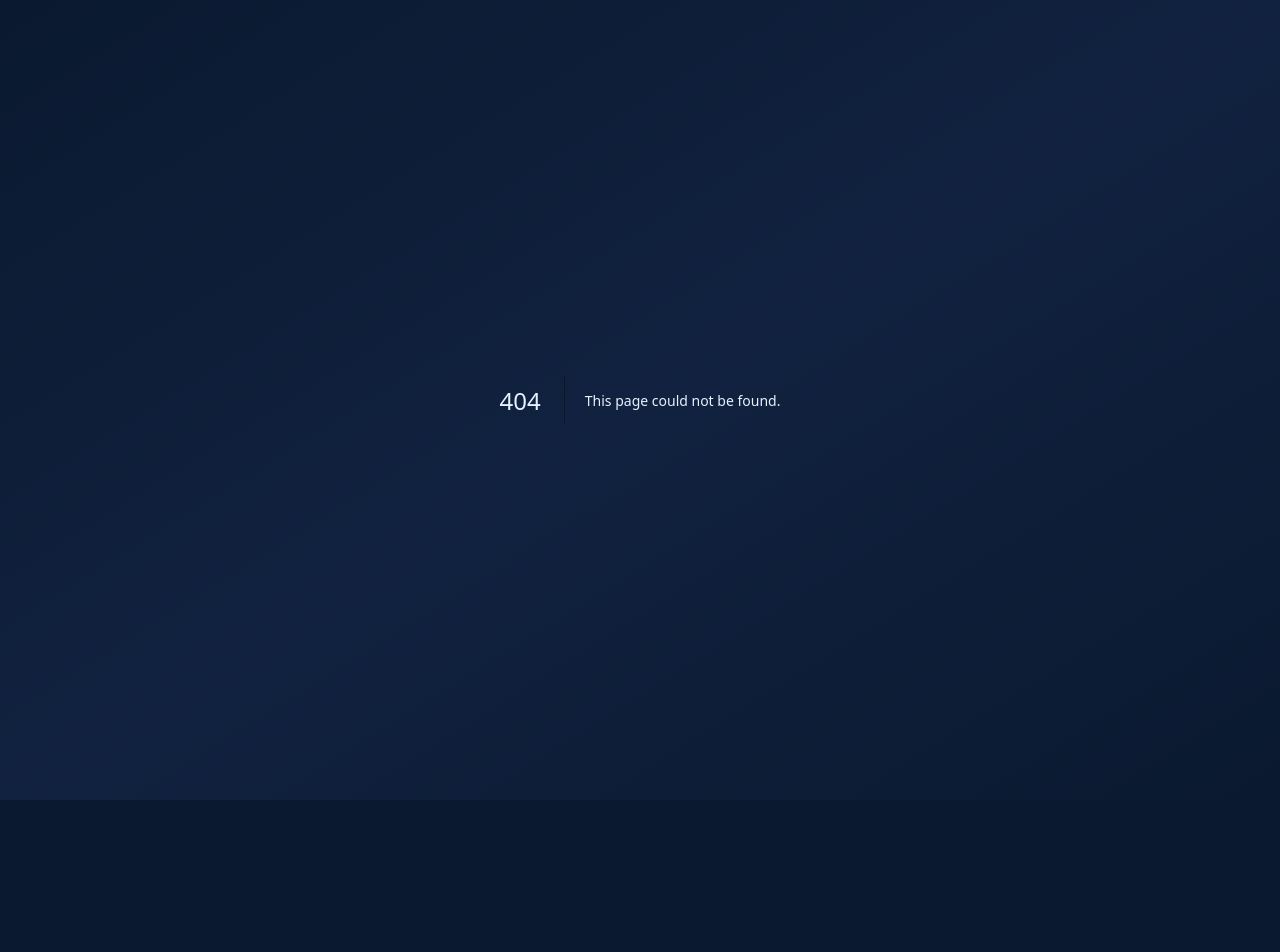
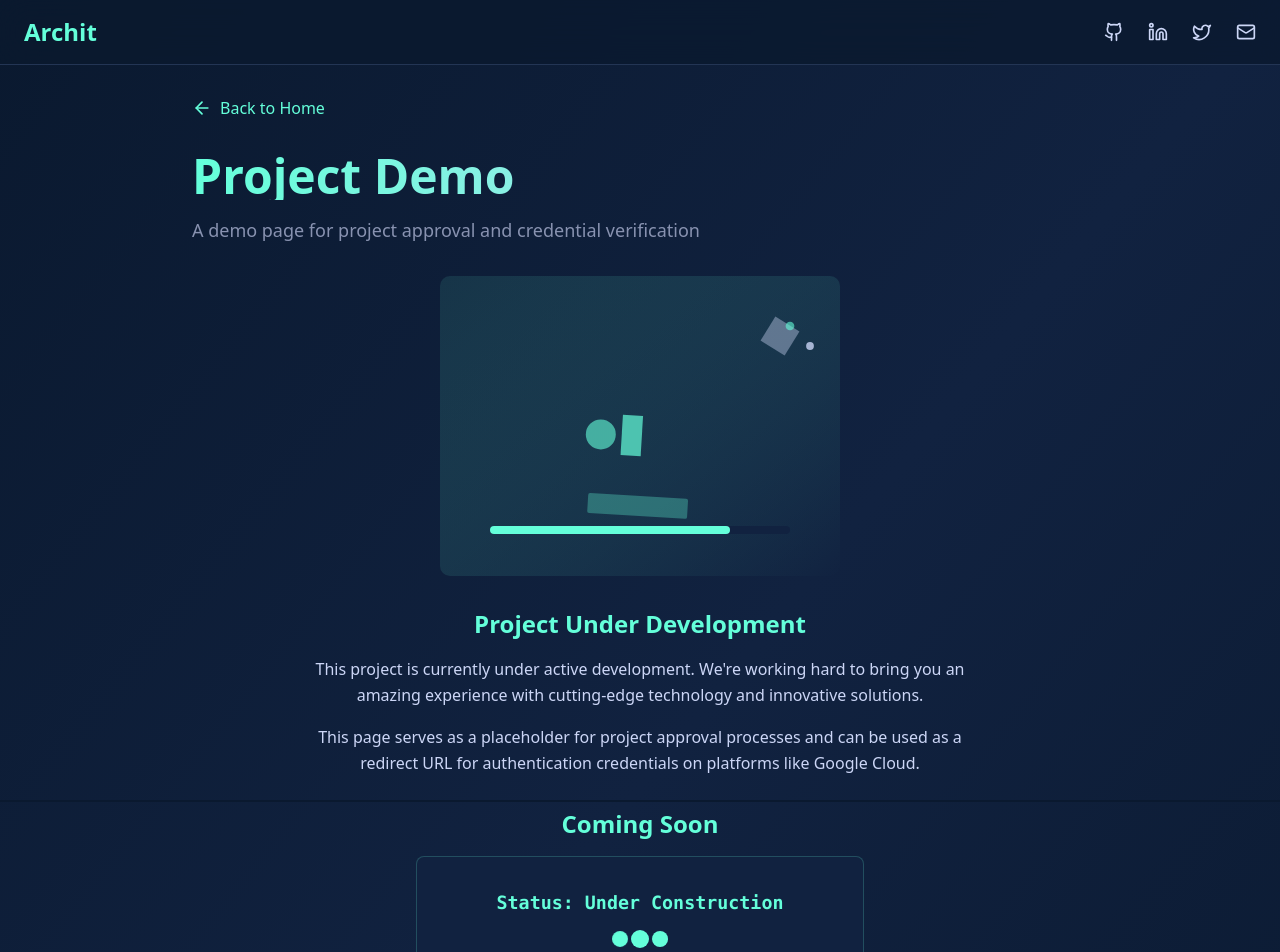
Before and after one commit to 0xarchit/portfolio, a Next.js app: page /project in a window 1280 px wide. Before the commit this address had no page. Shown: the top 952 px of the page. Before the commit the page ends 800 px from the top, so only its background shows below. Built offline with nearby package versions, Linux system fonts and the light colour scheme.

Commit message:
feat: Update project demo page with abstract SVG animations

```diff
--- a/package.json
+++ b/package.json
@@ -28,6 +28,7 @@
     "@types/react": "^18.3.21",
     "@types/react-dom": "^18.3.7",
     "autoprefixer": "^10.4.21",
+    "baseline-browser-mapping": "^2.9.19",
     "eslint": "^9.26.0",
     "eslint-plugin-react-hooks": "^5.2.0",
     "eslint-plugin-react-refresh": "^0.4.20",
--- /dev/null
+++ b/src/app/project/page.tsx
@@ -0,0 +1,306 @@
+"use client";
+import { PageLayout } from "@/components/PageLayout";
+import { motion } from "framer-motion";
+
+const AnimatedConstructionSVG = () => (
+  <svg
+    width="400"
+    height="300"
+    viewBox="0 0 400 300"
+    className="w-full max-w-md mx-auto"
+  >
+    {/* Background gradient */}
+    <defs>
+      <linearGradient id="bgGradient" x1="0%" y1="0%" x2="100%" y2="100%">
+        <stop offset="0%" stopColor="#64FFDA" stopOpacity="0.1" />
+        <stop offset="100%" stopColor="#112240" stopOpacity="0.3" />
+      </linearGradient>
+      <linearGradient id="blockGradient" x1="0%" y1="0%" x2="100%" y2="100%">
+        <stop offset="0%" stopColor="#64FFDA" />
+        <stop offset="100%" stopColor="#0A192F" />
+      </linearGradient>
+      <filter id="glow">
+        <feGaussianBlur stdDeviation="3" result="coloredBlur" />
+        <feMerge>
+          <feMergeNode in="coloredBlur" />
+          <feMergeNode in="SourceGraphic" />
+        </feMerge>
+      </filter>
+    </defs>
+
+    {/* Background */}
+    <rect width="400" height="300" fill="url(#bgGradient)" rx="10" />
+
+    {/* Animated building blocks */}
+    <motion.g
+      animate={{
+        rotate: [0, 5, -5, 0],
+      }}
+      transition={{
+        duration: 4,
+        repeat: Infinity,
+        ease: "easeInOut",
+      }}
+    >
+      {/* Base platform */}
+      <rect
+        x="150"
+        y="220"
+        width="100"
+        height="20"
+        fill="#64FFDA"
+        opacity="0.3"
+        rx="2"
+      />
+
+      {/* Building blocks */}
+      <motion.rect
+        x="160"
+        y="180"
+        width="30"
+        height="40"
+        fill="url(#blockGradient)"
+        animate={{
+          y: [180, 175, 180],
+        }}
+        transition={{
+          duration: 2,
+          repeat: Infinity,
+          ease: "easeInOut",
+        }}
+      />
+
+      <motion.rect
+        x="200"
+        y="160"
+        width="30"
+        height="60"
+        fill="url(#blockGradient)"
+        animate={{
+          y: [160, 155, 160],
+        }}
+        transition={{
+          duration: 2.5,
+          repeat: Infinity,
+          ease: "easeInOut",
+          delay: 0.5,
+        }}
+      />
+
+      <motion.rect
+        x="180"
+        y="140"
+        width="20"
+        height="40"
+        fill="#64FFDA"
+        opacity="0.7"
+        animate={{
+          scale: [1, 1.1, 1],
+        }}
+        transition={{
+          duration: 3,
+          repeat: Infinity,
+          ease: "easeInOut",
+        }}
+      />
+    </motion.g>
+
+    {/* Floating geometric shapes */}
+    <motion.circle
+      cx="80"
+      cy="80"
+      r="15"
+      fill="#64FFDA"
+      opacity="0.6"
+      animate={{
+        y: [80, 60, 80],
+        x: [80, 90, 80],
+      }}
+      transition={{
+        duration: 3,
+        repeat: Infinity,
+        ease: "easeInOut",
+      }}
+    />
+
+    <motion.polygon
+      points="320,60 340,40 360,60 340,80"
+      fill="#CCD6F6"
+      opacity="0.4"
+      animate={{
+        rotate: [0, 360],
+      }}
+      transition={{
+        duration: 8,
+        repeat: Infinity,
+        ease: "linear",
+      }}
+    />
+
+    {/* Progress bar */}
+    <rect x="50" y="250" width="300" height="8" fill="#112240" rx="4" />
+    <motion.rect
+      x="50"
+      y="250"
+      height="8"
+      fill="#64FFDA"
+      rx="4"
+      initial={{ width: 0 }}
+      animate={{ width: 240 }}
+      transition={{
+        duration: 2,
+        delay: 1,
+        ease: "easeOut",
+      }}
+    />
+
+    {/* Pulsing dots */}
+    <motion.circle
+      cx="350"
+      cy="50"
+      r="4"
+      fill="#64FFDA"
+      animate={{
+        scale: [1, 1.5, 1],
+        opacity: [0.5, 1, 0.5],
+      }}
+      transition={{
+        duration: 2,
+        repeat: Infinity,
+        ease: "easeInOut",
+      }}
+    />
+
+    <motion.circle
+      cx="370"
+      cy="70"
+      r="3"
+      fill="#CCD6F6"
+      animate={{
+        scale: [1, 1.3, 1],
+        opacity: [0.3, 0.8, 0.3],
+      }}
+      transition={{
+        duration: 1.5,
+        repeat: Infinity,
+        ease: "easeInOut",
+        delay: 0.5,
+      }}
+    />
+  </svg>
+);
+
+export default function Project() {
+  return (
+    <PageLayout
+      title="Project Demo"
+      description="A demo page for project approval and credential verification"
+    >
+      <div className="space-y-8 text-[#CCD6F6]">
+        <section className="text-center">
+          <motion.div
+            initial={{ opacity: 0, y: 20 }}
+            animate={{ opacity: 1, y: 0 }}
+            transition={{ duration: 0.6 }}
+          >
+            <AnimatedConstructionSVG />
+          </motion.div>
+        </section>
+
+        <section>
+          <h2 className="text-2xl font-bold text-[#64FFDA] mb-4 text-center">
+            Project Under Development
+          </h2>
+          <p className="leading-relaxed mb-4 text-center max-w-2xl mx-auto">
+            This project is currently under active development. We're working
+            hard to bring you an amazing experience with cutting-edge technology
+            and innovative solutions.
+          </p>
+          <p className="leading-relaxed text-center max-w-2xl mx-auto">
+            This page serves as a placeholder for project approval processes and
+            can be used as a redirect URL for authentication credentials on
+            platforms like Google Cloud.
+          </p>
+        </section>
+
+        <section className="text-center">
+          <h2 className="text-2xl font-bold text-[#64FFDA] mb-4">
+            Coming Soon
+          </h2>
+          <motion.div
+            className="bg-[#112240] p-8 rounded-lg border border-[#64FFDA]/20 max-w-md mx-auto"
+            whileHover={{ scale: 1.05 }}
+            transition={{ type: "spring", stiffness: 300 }}
+          >
+            <motion.div
+              animate={{
+                scale: [1, 1.1, 1],
+              }}
+              transition={{
+                duration: 2,
+                repeat: Infinity,
+                ease: "easeInOut",
+              }}
+            >
+              <p className="text-[#64FFDA] font-mono text-lg font-bold">
+                Status: Under Construction
+              </p>
+            </motion.div>
+            <div className="mt-4 flex justify-center space-x-2">
+              <motion.div
+                className="w-3 h-3 bg-[#64FFDA] rounded-full"
+                animate={{
+                  scale: [1, 1.5, 1],
+                }}
+                transition={{
+                  duration: 1,
+                  repeat: Infinity,
+                  ease: "easeInOut",
+                }}
+              />
+              <motion.div
+                className="w-3 h-3 bg-[#64FFDA] rounded-full"
+                animate={{
+                  scale: [1, 1.5, 1],
+                }}
+                transition={{
+                  duration: 1,
+                  repeat: Infinity,
+                  ease: "easeInOut",
+                  delay: 0.2,
+                }}
+              />
+              <motion.div
+                className="w-3 h-3 bg-[#64FFDA] rounded-full"
+                animate={{
+                  scale: [1, 1.5, 1],
+                }}
+                transition={{
+                  duration: 1,
+                  repeat: Infinity,
+                  ease: "easeInOut",
+                  delay: 0.4,
+                }}
+              />
+            </div>
+          </motion.div>
+        </section>
+
+        <section className="text-center">
+          <h2 className="text-2xl font-bold text-[#64FFDA] mb-4">Contact</h2>
+          <p className="leading-relaxed">
+            For inquiries about this project or collaboration opportunities,
+            feel free to{" "}
+            <a
+              href="/contact-us"
+              className="text-[#64FFDA] hover:underline transition-colors"
+            >
+              get in touch
+            </a>
+            .
+          </p>
+        </section>
+      </div>
+    </PageLayout>
+  );
+}
```
Also changed, not shown: 1 other file (tests, documents, lock files or other folders).
